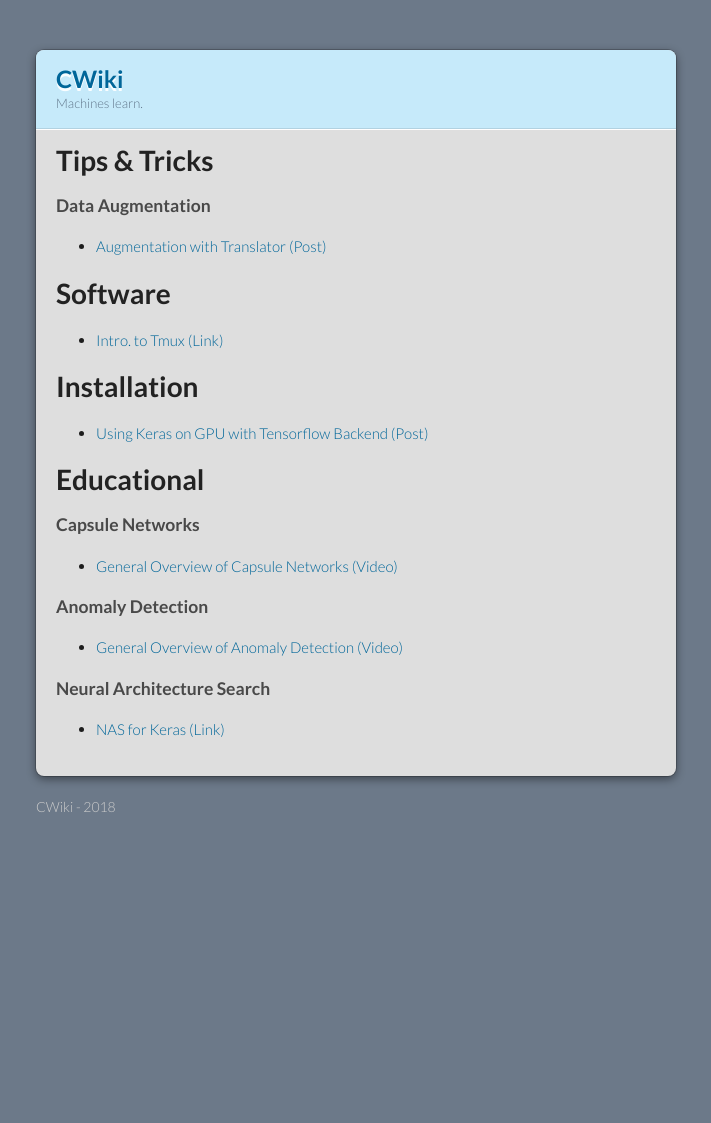
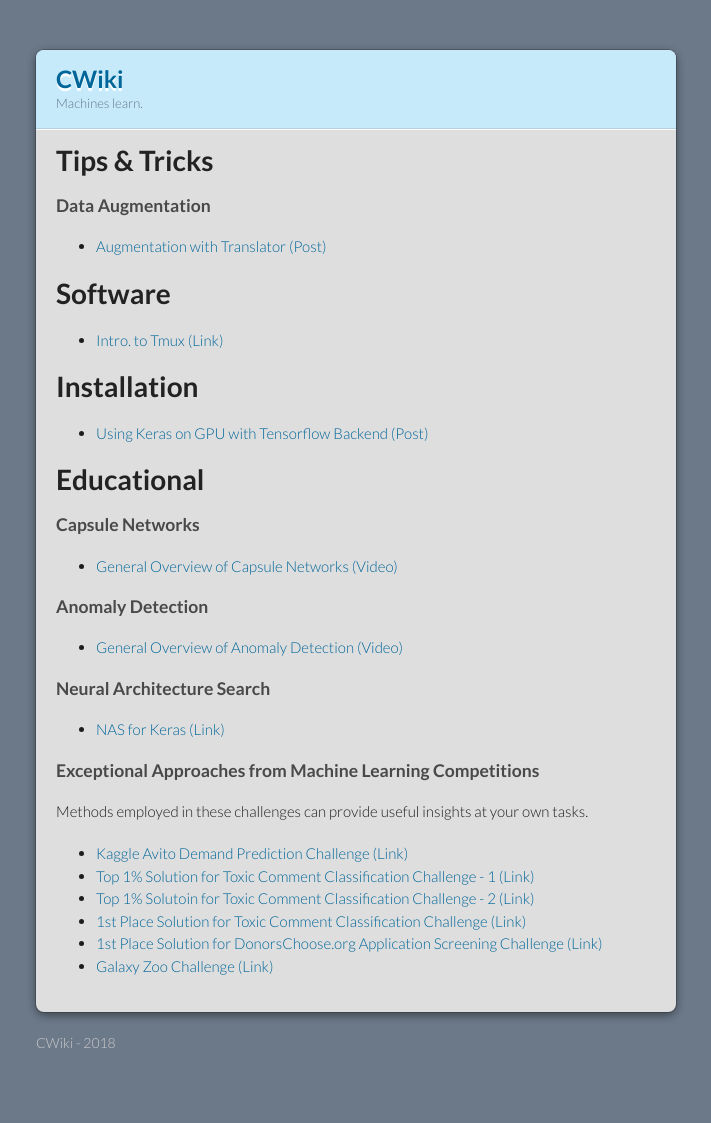
Before and after one commit to burakyldrm/pythoniancultist.github.io, a Jekyll site: the page built from index.md, in a window 1280 px wide. Shown: the whole page, without its empty margins (284-995 px from the left). Built offline with Jekyll 4.4.1, drawn with Linux system fonts in a browser that asks for light colours; our own code applies the rules of GitHub Pages for plain Markdown files; before the commit the page ends 900 px from its top, so only the background shows below that.

Commit message:
exceptional approaches

```diff
--- a/index.md
+++ b/index.md
@@ -23,3 +23,13 @@ layout: default
 
 ### Neural Architecture Search
 *   [NAS for Keras (Link)](https://autokeras.com/)
+
+### Exceptional Approaches from Machine Learning Competitions
+Methods employed in these challenges can provide useful insights at your own tasks.
+
+*   [Kaggle Avito Demand Prediction Challenge (Link)](http://mlexplained.com/2018/08/18/kaggle-avito-demand-prediction-challenge-analysis-of-winning-submissions/)
+*   [Top 1% Solution for Toxic Comment Classification Challenge - 1 (Link)](https://medium.com/@zake7749/top-1-solution-to-toxic-comment-classification-challenge-ea28dbe75054)
+*   [Top 1% Solutoin for Toxic Comment Classification Challenge - 2 (Link)](https://sijunhe.github.io/blog/2018/05/01/kaggle-toxic-comment/)
+*   [1st Place Solution for Toxic Comment Classification Challenge (Link)](https://www.kaggle.com/c/jigsaw-toxic-comment-classification-challenge/discussion/52557)
+*   [1st Place Solution for DonorsChoose.org Application Screening Challenge (Link) ](https://www.kaggle.com/shadowwarrior/1st-place-solution)
+*   [Galaxy Zoo Challenge (Link)](http://benanne.github.io/2014/04/05/galaxy-zoo.html)
```
